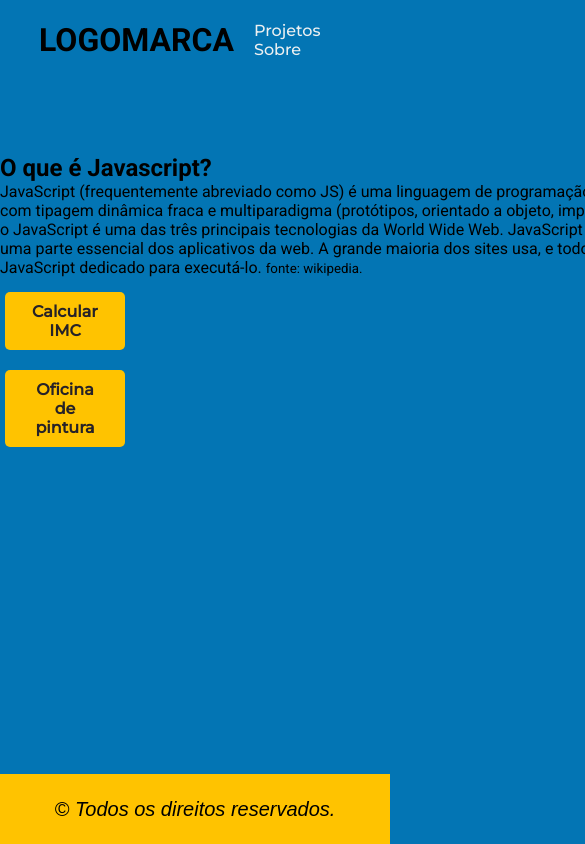
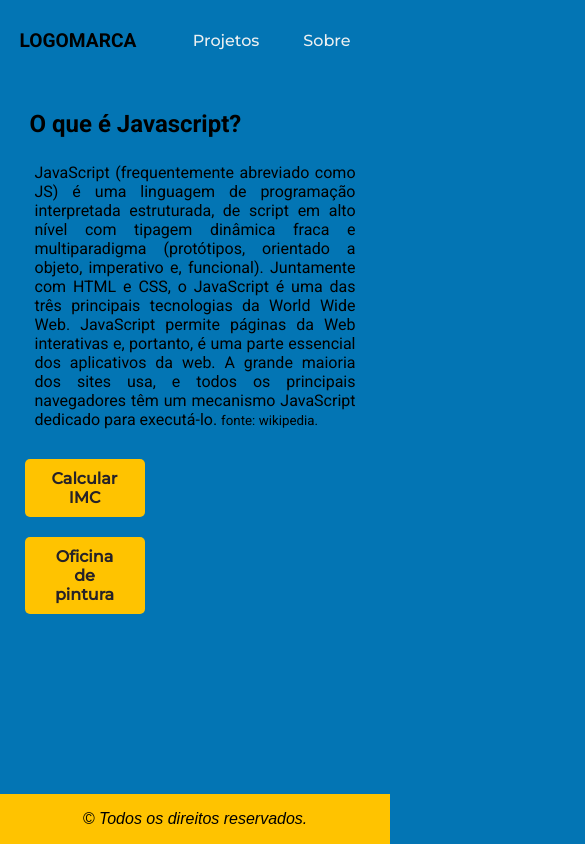
Before and after one commit to Cadulost/hello-world, a plain HTML site: page index.html in a window 390 px wide. Shown: the top 844 px of the page, 585 px wide, since content can reach past the window. Drawn offline with Linux system fonts and the light colour scheme.

Commit message:
Adiciona responsividade

```diff
--- a/IMC/style.css
+++ b/IMC/style.css
@@ -55,12 +55,12 @@ body{
     border: 1px solid black;
     border-radius: 10px;
     margin-top: 10px;
+    transition: all 0.3s ease 0s;
 }
 
 .btn:hover{
     color: white;
     background-color: black;
-    transition: 0.4s;
     cursor: pointer;
 }
 
--- a/header.html
+++ b/header.html
@@ -9,7 +9,7 @@
 </head>
 <body>
 
-   <header>
+   <header class="main_header">
       <h1 class="logo">LOGOMARCA</h1>
       <nav>
          <ul class="nav_links">
--- a/index.html
+++ b/index.html
@@ -9,24 +9,24 @@
 </head>
 <body>
 
-	 <div class="header">
+	 <header>
 		 <object data="header.html" id="obMenu"></object>
-	 </div>
+	 </header>
 
    <div class="container">
       <section>
-      <h2>O que é Javascript?</h2>
-		<article class="js_descrip">
-			<p>
-				JavaScript (frequentemente abreviado como JS) é uma linguagem de programação interpretada estruturada, de script em alto nível com tipagem dinâmica fraca e multiparadigma (protótipos, orientado a objeto, imperativo e, funcional). Juntamente com HTML e CSS, o JavaScript é uma das três principais tecnologias da World Wide Web. JavaScript permite páginas da Web interativas e, portanto, é uma parte essencial dos aplicativos da web. A grande maioria dos sites usa, e todos os principais navegadores têm um mecanismo JavaScript dedicado para executá-lo.  <small>fonte: wikipedia.</small>
-			</p>
-		</article>
+			<h2 class="title_js">O que é Javascript?</h2>
+			<article class="js_descrip">
+				<p>
+					JavaScript (frequentemente abreviado como JS) é uma linguagem de programação interpretada estruturada, de script em alto nível com tipagem dinâmica fraca e multiparadigma (protótipos, orientado a objeto, imperativo e, funcional). Juntamente com HTML e CSS, o JavaScript é uma das três principais tecnologias da World Wide Web. JavaScript permite páginas da Web interativas e, portanto, é uma parte essencial dos aplicativos da web. A grande maioria dos sites usa, e todos os principais navegadores têm um mecanismo JavaScript dedicado para executá-lo.  <small>fonte: wikipedia.</small>
+				</p>
+			</article>
 		</section>
 
-		<div class="links">
+		<section class="links">
 			<a href="./IMC/index.html" target="_parent">Calcular IMC</a>
 			<a href="./Oficina de pintura/index.html" target="_parent">Oficina de pintura</a>
-		</div>
+		</section>
     </div>
 
 
--- a/style-home.css
+++ b/style-home.css
@@ -30,7 +30,9 @@ li, a {
     text-decoration: none;
 }
 
-header{
+header{height: 80px;}
+
+.main_header{
     display: flex;
     justify-content: space-between;
     align-items: center;
@@ -71,6 +73,16 @@ header{
     margin: 0 auto;
 }
 
+.title_js{
+    margin-top: 20px;
+    padding: 10px;
+}
+
+.js_descrip{
+    padding: 15px;
+    text-align: justify;
+}
+
 .links{
     display: flex;
     flex-direction: column;
@@ -101,10 +113,23 @@ header{
     justify-content: center;
     align-items: center;
     background-color: var(--cor1);
-    height: 70px;
+    height: 50px;
     position: absolute;
     bottom: 0;
     width: 100%;
     color:black;
-    font: italic 15pt Arial;
+    font: italic 1em Arial;
 }
+
+/*RESPONSIVE*/
+@media (max-width: 450px){
+    .container{
+        width: 90%;
+    }
+    .main_header{
+        padding: 20px 5%;
+    }
+    .logo{
+        font-size: 1.2em;
+    }
+}
```
